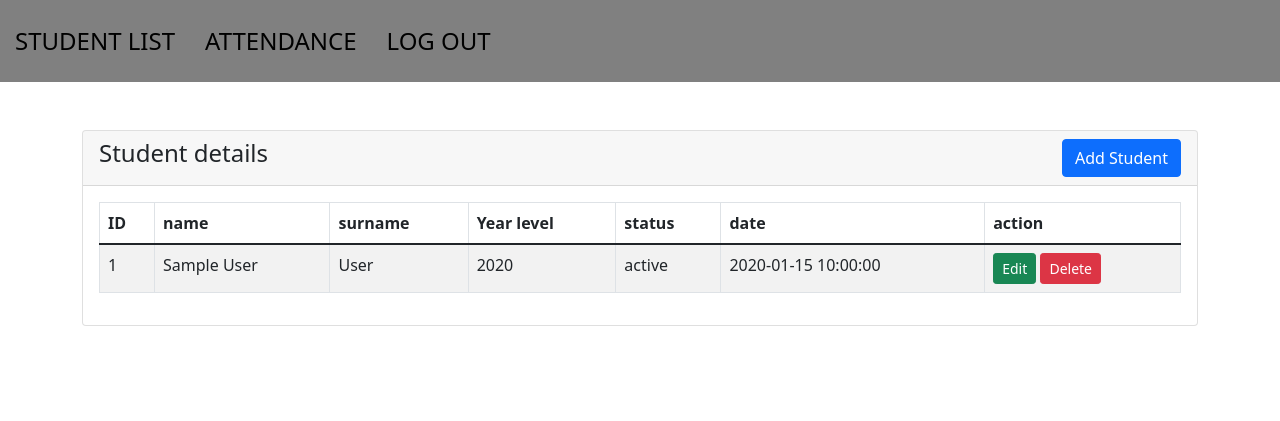
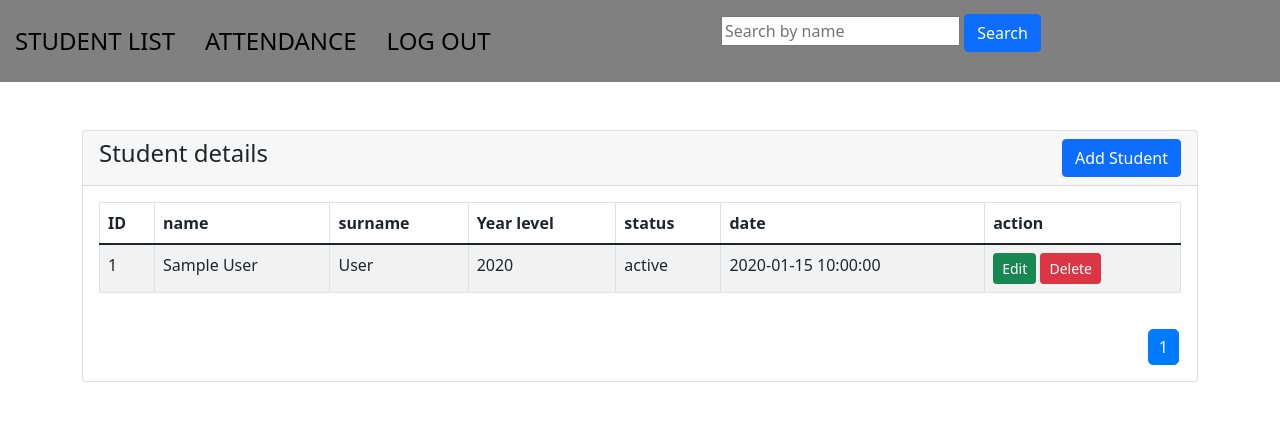
Before and after one commit to ChristineGonzaga/Web-Application, a PHP site: page / in a window 1280 px wide. Shown: the top 421 px of the page. Run offline with PHP 8.4, Linux system fonts and the light colour scheme; the visitor is signed in with stand-in values (Sample User, id 1); tables that the repository leaves empty or names only in its code hold one stand-in row (values such as "Sample post").

Commit message:
Add files via upload

```diff
--- a/attendance.php
+++ b/attendance.php
@@ -1,5 +1,11 @@
 <?php
     session_start();
+
+if (!isset($_SESSION['valid'])) {
+    header("Location: login.php");
+    exit();
+}
+
     require 'conn.php';
 ?>
 
--- a/index.css
+++ b/index.css
@@ -23,3 +23,29 @@
     align-items: center;
     justify-content: space-between;
 }
+
+.pagination {
+    margin-top: 20px;
+    text-align: right;
+    float: right;
+}
+
+.pagination a {
+    color: #007bff;
+    text-decoration: none;
+    display: inline-block;
+    padding: 5px 10px;
+    margin: 0 2px;
+    border: 1px solid #007bff;
+    border-radius: 5px;
+}
+
+.pagination a.active {
+    background-color: #007bff;
+    color: white;
+}
+
+.pagination a:hover {
+    background-color: #007bff;
+    color: white;
+}
--- a/index.php
+++ b/index.php
@@ -1,6 +1,37 @@
 <?php
     session_start();
+
+if (!isset($_SESSION['valid'])) {
+    header("Location: login.php");
+    exit();
+}
+
     require 'conn.php';
+    $records_per_page = 10;
+
+
+    $current_page = isset($_GET['page']) ? $_GET['page'] : 1;
+
+
+    $start = ($current_page - 1) * $records_per_page;
+
+
+    $query = "SELECT * FROM members";
+    if (isset($_GET['search']) && !empty($_GET['search'])) {
+        $search = mysqli_real_escape_string($con, $_GET['search']);
+        $query .= " WHERE name LIKE '%$search%'";
+    }
+    $query .= " LIMIT $start, $records_per_page";
+
+    $query_run = mysqli_query($con, $query);
+
+
+    $total_records_query = "SELECT COUNT(*) AS total FROM members";
+    $total_records_result = mysqli_query($con, $total_records_query);
+    $total_records = mysqli_fetch_assoc($total_records_result)['total'];
+
+
+    $total_pages = ceil($total_records / $records_per_page);
 ?>
 
 <!doctype html>
@@ -19,6 +50,11 @@
         <li><a href="attendance.php">ATTENDANCE</a></li>
         <li><a href="logout.php">LOG OUT</a></li>
     </ul>
+    <form action="index.php" method="GET" class="mb-3">
+        <input type="text" name="search" placeholder="Search by name">
+        <button type="submit" class="btn btn-primary">Search</button>
+    </form>
+
     <nav class="navbar1">
         <div class="container-fluid">
         </div>
@@ -49,14 +85,11 @@
                         </thead>
                         <tbody>
                         <?php
-                             $query = "SELECT * FROM members";
-                             $query_run = mysqli_query($con, $query);
                         if(mysqli_num_rows($query_run) >0)
                         {
                             foreach($query_run as $members)
                             {
                                 ?>
-
                                 <tr>
                                     <td><?= $members['id'];?></td>
                                     <td><?= $members['name'];?></td>
@@ -79,16 +112,28 @@
                             echo" <h5> No record found <?h5>";
                         }
                         ?>
+
                         </tbody>
                     </table>
+                <div class="pagination">
+                    <?php if ($current_page > 1): ?>
+                        <a href="index.php?page=<?php echo $current_page - 1; ?>">Previous</a>
+                    <?php endif; ?>
+
+                   <?php for ($i = 1; $i <= $total_pages; $i++): ?>
+                        <a href="index.php?page=<?php echo $i; ?>" <?php if ($i == $current_page) echo 'class="active"'; ?>><?php echo $i; ?></a>
+                    <?php endfor; ?>
+
+                    <?php if ($current_page < $total_pages): ?>
+                        <a href="index.php?page=<?php echo $current_page + 1; ?>">Next</a>
+                    <?php endif; ?>
+                </div>
                 </div>
             </div>
         </div>
     </div>
 </div>
 
-
-    <!-- Option 1: Bootstrap Bundle with Popper -->
 <script src="https://cdn.jsdelivr.net/npm/bootstrap@5.1.3/dist/js/bootstrap.bundle.min.js" integrity="sha384-ka7Sk0Gln4gmtz2MlQnikT1wXgYsOg+OMhuP+IlRH9sENBO0LRn5q+8nbTov4+1p" crossorigin="anonymous"></script>
 
 </body>
--- a/member.php
+++ b/member.php
@@ -4,11 +4,10 @@ session_start();
 <!doctype html>
 <html lang="en">
   <head>
-    <!-- Required meta tags -->
     <meta charset="utf-8">
     <meta name="viewport" content="width=device-width, initial-scale=1">
 
-    <!-- Bootstrap CSS -->
+
     <link href="https://cdn.jsdelivr.net/npm/bootstrap@5.1.3/dist/css/bootstrap.min.css" rel="stylesheet" integrity="sha384-1BmE4kWBq78iYhFldvKuhfTAU6auU8tT94WrHftjDbrCEXSU1oBoqyl2QvZ6jIW3" crossorigin="anonymous">
 
     <title>Student list</title>
--- a/style.css
+++ b/style.css
@@ -141,5 +141,4 @@ main{
 
 
  }
-
 }
```
Also changed, not shown: dib.php (+7 -5 lines), login.php (+37 -33 lines). Lines whose indentation alone changed are shown as unchanged.
